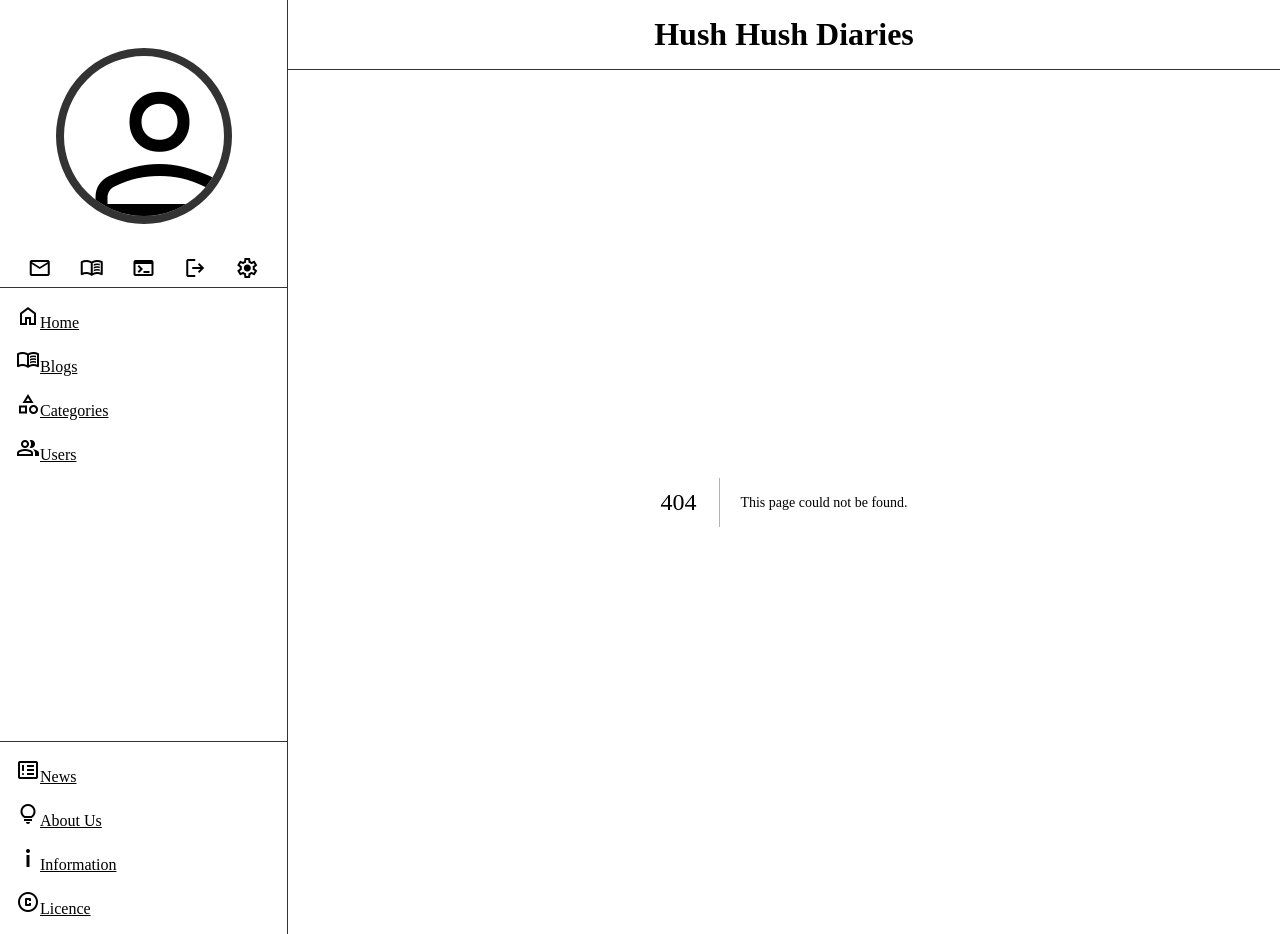
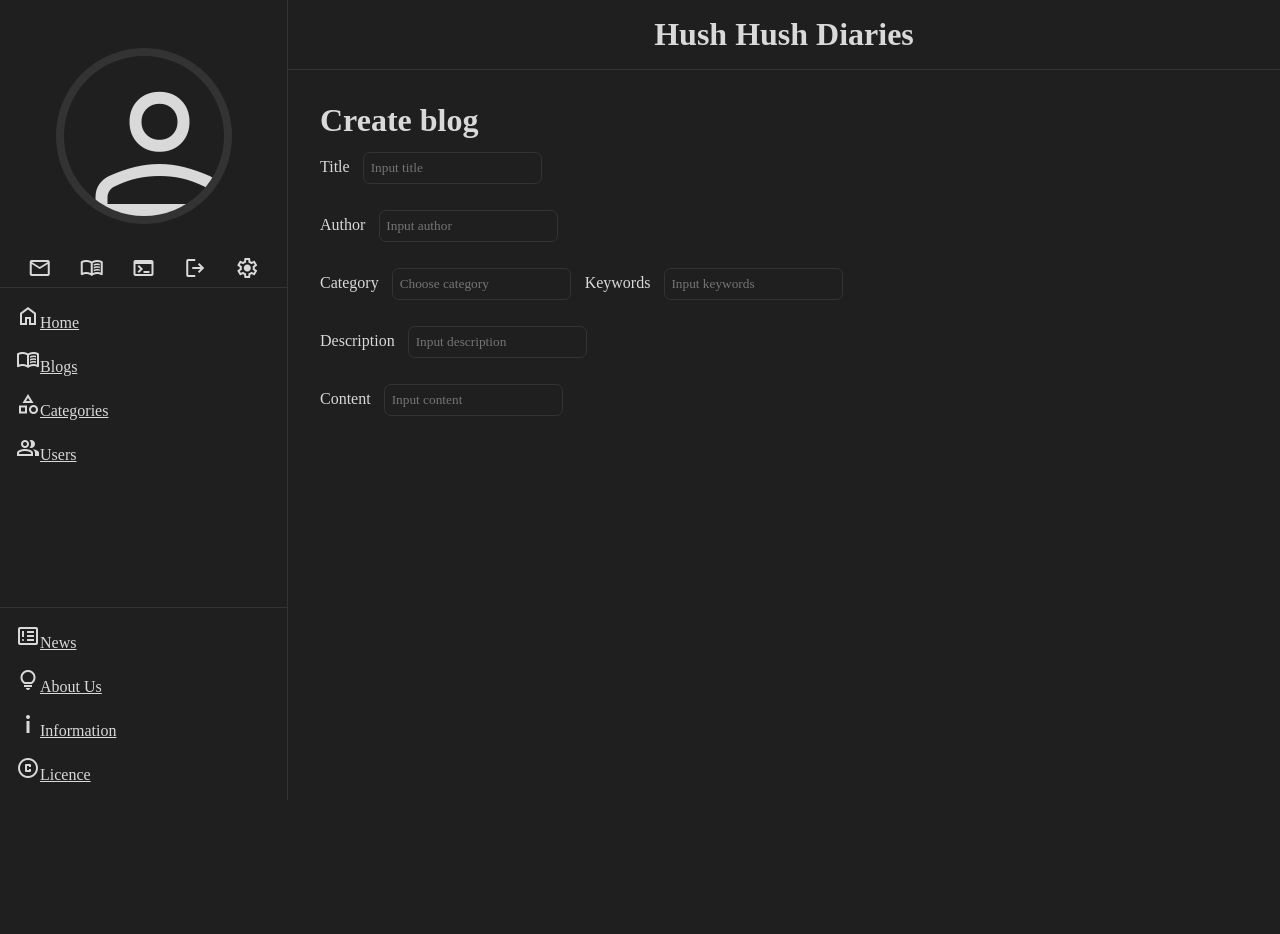
Before and after one commit to RaiinbowSolutions/HushHushDiaries, a Next.js app in the folder client/: page /blogs/create in a window 1280 px wide. Before the commit this address had no page. After the commit the page ends 800 px from the top, so only its background shows below. Built offline with nearby package versions, Linux system fonts and the light colour scheme.

Commit message:
Updated frontend on create blog

```diff
--- /dev/null
+++ b/client/app/blogs/create/page.tsx
@@ -0,0 +1,32 @@
+import * as createBlog from "@/components/createBlog";
+
+export default function CreateBlog() {
+    return (
+        <>
+            <h1>Create blog</h1>
+            <form onSubmit={createBlog.CreateBlog}>
+                <label htmlFor="title">Title</label>
+                <input type="title" name="title" placeholder="Input title"/>
+                <br />
+                <label htmlFor="author_id">Author</label>
+                <input type="author" name="author" placeholder="Input author" />
+                <br />
+                <label htmlFor="category_id">Category</label>
+                <input list="categories" name="category" id="category" placeholder="Choose category" />
+                <label htmlFor="keywords">Keywords</label>
+                <input type="keywords" name="keywords" placeholder="Input keywords" />
+                <br />
+                <label htmlFor="description">Description</label>
+                <input type="description" name="description" placeholder="Input description" />
+                <br />
+                <label htmlFor="content">Content</label>
+                <input type="content" name="content" placeholder="Input content" />
+
+                <datalist id="categories">
+                    <option value={'Test'} />
+                    <option value={'Test 2'} />
+                </datalist>
+            </form>
+        </>
+    )
+}
--- a/client/app/blogs/page.tsx
+++ b/client/app/blogs/page.tsx
@@ -1,13 +1,11 @@
-import { CreateBlog } from "@/components/createBlog";
 import Link from "next/link";
 
 export default function BlogsPage() {
     return (
         <>
             <h1>Blogs</h1>
-            <button className="createBlog">
 
-            </button>
+            <Link href={'/blogs/create'} title='Create Blogs'><span className="material-symbols-outlined">menu_book</span></Link>
         </>
     )
 }
--- a/client/app/components/createBlog.tsx
+++ b/client/app/components/createBlog.tsx
@@ -6,6 +6,18 @@ export async function CreateBlog(event: FormEvent<HTMLFormElement>) {
 
     let data = new FormData(event.currentTarget);
     let body = {
+        title: data.get('title')?.valueOf(),
+        keywords: data.get('keywords')?.valueOf(),
+        description: data.get('description')?.valueOf(),
+        content: data.get('content')?.valueOf(),
+        categoryid: data.get('category_id')?.valueOf(),
+        authorid: data.get('author_id')?.valueOf(),
+    };
+    let response = await fetch('/.netlify/functions/api/blogs', {
+        body: JSON.stringify(body),
+        method: 'POST'
+    });
 
-    }
+    let blogs = await response.json();
+    console.log(blogs);
 }
```
